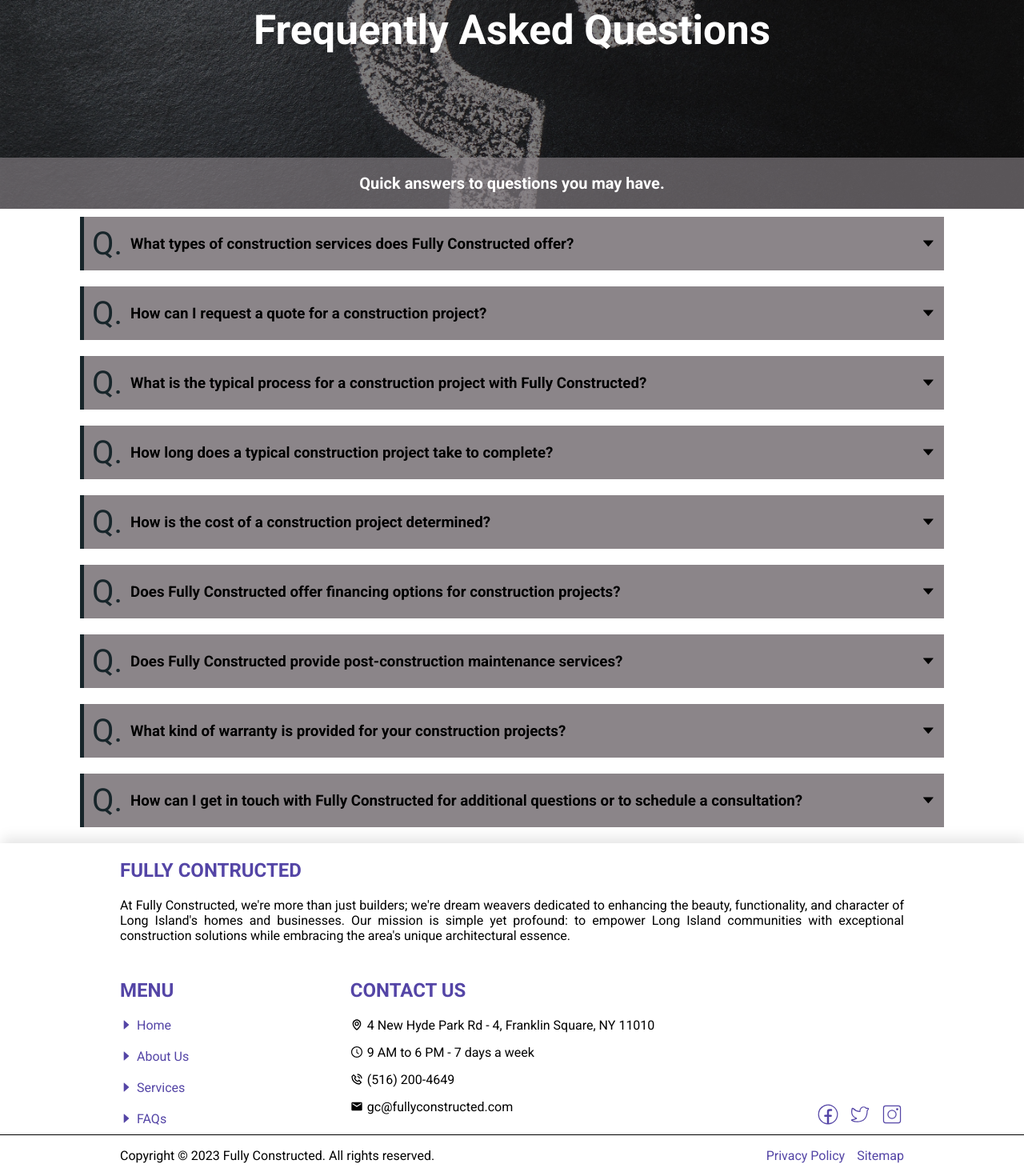
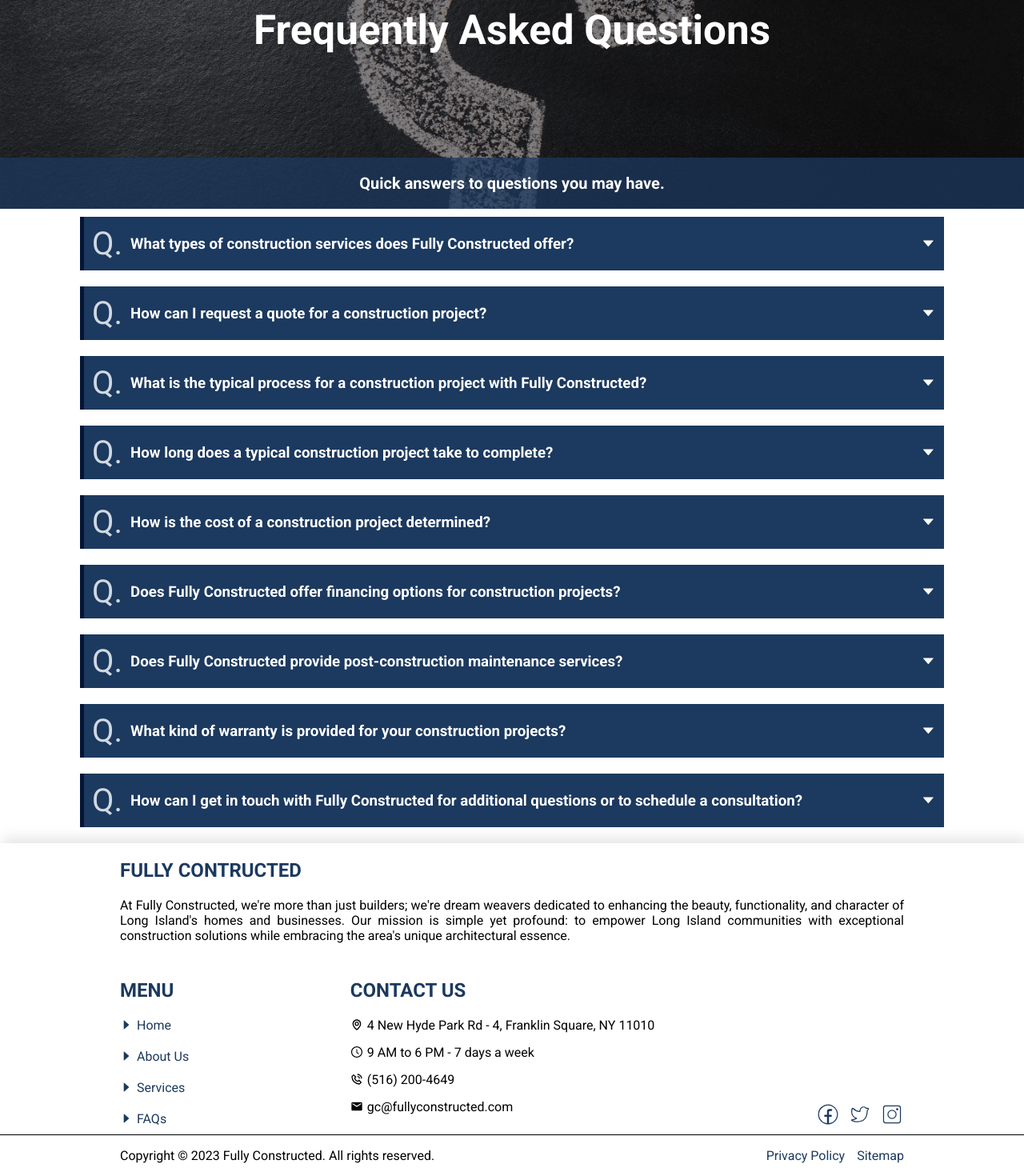
Before and after one commit to Wahaj-Ali/construction-web, a React (Create React App) app: page /FAQs in a window 1280 px wide. Shown: the part 219-1689 px from the top of the page at 80% size. Built offline with nearby package versions, Linux system fonts and the light colour scheme.

Commit message:
Update color theme.

```diff
--- a/src/Components/AboutHero/AboutHero.css
+++ b/src/Components/AboutHero/AboutHero.css
@@ -29,7 +29,7 @@
 
   .insuranceHeroDesc h3 {
     margin: 0;
-    background-color: #8b85899c;
+    background-color: #1c395fba;
     /* background-color: #5445a666; */
     padding: 20px;
     font-size: 20px;
--- a/src/Components/AbtWCU/AbWCU.css
+++ b/src/Components/AbtWCU/AbWCU.css
@@ -1,7 +1,4 @@
 .whyChooseUs {
-    /* height: 100dvh; */
-    /* background-color: #5d5b9f; */
-    /* background-color: #2e343c; */
     padding: 20px 0;
     color: #fff;
     flex-direction: column;
@@ -15,15 +12,11 @@
   }
 
   .whyUsTitle h2 {
-    /* font-size: 40px; */
-    /* margin: 0; */
-    color: #8b8589;
+    color: #041434;
     font-family: 'Teko';
     font-weight: 600;
     font-size: 50px;
     line-height: 42px;
-    /* padding-bottom: 5px;
-    border-bottom: 2px dotted; */
   }
 
   .wcuList {
@@ -37,7 +30,7 @@
 
   .wcuListItem {
     /* width: calc(26% - 20px); */
-    background-color: #8b8589;
+    background: #1c395f;
     /* height: 225px; */
     color: #fff;
     padding: 10px;
--- a/src/Components/FAQ/FAQ.css
+++ b/src/Components/FAQ/FAQ.css
@@ -11,6 +11,7 @@
     display: flex;
     width: 100%;
     justify-content: space-between;
+    color: #fff;
 }
 
 .fAns {
@@ -38,9 +39,9 @@
     display: flex;
     align-items: center;
     /* background-color: #a65445a8; */
-    background-color: #8b8589;;
+    background-color: #1c395f;
     padding: 10px;
-    border-left: 5px solid #17252a;
+    border-left: 5px solid #041434;
     cursor: pointer;
 }
 
@@ -50,7 +51,7 @@
 }
 
 #qIcon {
-    color: #17252a;
+    color: #d0d9e1;
 }
 
 #aIcon {
--- a/src/Components/Footer/Footer.css
+++ b/src/Components/Footer/Footer.css
@@ -23,7 +23,7 @@
 
 .socialMedia h2, .fMenu h2, .fContactInfo h2, .business h2 {
     text-transform: uppercase;
-    color: #5445a6;
+    color: #1c395f;
 }
 
 .socialMedia p {
@@ -50,7 +50,7 @@
 }
 
 .fLink {
-    color: #5445a6;
+    color: #1c395f;
     text-decoration: none;
     display: flex;
     align-items: center;
@@ -79,7 +79,7 @@
 }
 
 .fsLink {
-    color: #5445a6;
+    color: #1c395f;
     font-size: 30px;
     display: flex;
     /* transition: all 0.7s ease-out; */
--- a/src/Components/Navbar/Navbar.css
+++ b/src/Components/Navbar/Navbar.css
@@ -96,7 +96,7 @@
   border: none;
   padding: 15px;
   border-radius: 5px;
-  background-color: #8b8589;
+  background-color: #1c395f;
   color: #def2f1;
   font-size: 14px;
   font-weight: 600;
@@ -105,8 +105,8 @@
 }
 
 .quote-btn:hover {
-  background-color: #000;
-  color: #fff;
+  background-color: #d0d9e1;
+  color: #1c395f;
 }
 
 @media (max-width: 1024px) {
--- a/src/Components/ServiceOverview/ServiceOverview.css
+++ b/src/Components/ServiceOverview/ServiceOverview.css
@@ -6,7 +6,7 @@
     margin: 25px 0;
     border-radius: 10px;
     /* background: linear-gradient(to top,#6a58ca,#8174c4); */
-    background-color: #8b8589;
+    background: #1c395f;
     padding: 10px;
     color:#fff;
 }
--- a/src/Components/Testimonials/TestimonialV2.css
+++ b/src/Components/Testimonials/TestimonialV2.css
@@ -3,7 +3,7 @@
   justify-content: space-evenly;
   padding: 20px 100px;
   flex-direction: column;
-  background: #8b8589;
+  background: #1c395f;
   color: #fff;
   position: relative;
 }
--- a/src/Pages/AboutUs/AboutUs.css
+++ b/src/Pages/AboutUs/AboutUs.css
@@ -7,7 +7,7 @@
 .aboutSec h3 {
     font-weight: 500;
     /* color: #a65445; */
-    color: #8b8589;
+    color: #041434;
     font-size: 24px;
     line-height: 26px;
     text-transform: uppercase;
@@ -15,12 +15,6 @@
     border-bottom: 1px dotted;
     width: fit-content;
 }
-
-/* .underline {
-    margin: 0;
-    border-bottom: 1px dotted black;
-    width: 5%;
-} */
 
 .aboutSecText {
     font-weight: 500;
@@ -31,8 +25,7 @@
 }
 
 .joinUs {
-    /* background-color: #5445a6b3; */
-    background-color: #8b8589;
+    background-color: #1c395f;
     height: 22vh;
 }
 
--- a/src/Pages/ContactUs/ContactUs.css
+++ b/src/Pages/ContactUs/ContactUs.css
@@ -11,7 +11,7 @@
 
 .contactHeading h1 {
   /* color: #a65445; */
-  color: #000;
+  color: #041434;
   font-family: 'Poppins', sans-serif;
   font-weight: 600;
   font-size: 50px;
@@ -42,10 +42,11 @@
     border: 2px solid;
     border-radius: 50%;
     /* background-color: #5445a6; */
-    background-color: #8b8589;
+    background-color: #1c395f;
 }
 
 .cuIcon {
+  color: #fff;
     align-self: center;
     border-radius: 50%;
     display: flex;
@@ -68,7 +69,7 @@
                -4px 0px 10px -2px rgba(33, 40, 51, 0.6);
 
     /* background-color: #5445a6; */
-    background-color: #8b8589;;
+    background-color: #1c395f;
     border-radius: 10px;
   }
 
--- a/src/Pages/Get A Quote/GetAQuote.css
+++ b/src/Pages/Get A Quote/GetAQuote.css
@@ -16,7 +16,7 @@
     padding: 20px 100px;
     /* background: antiquewhite; */
     /* background: linear-gradient(to left,#6a58ca,#8174c4); */
-    background-color: #8b8589;
+    background-color: #1c395f;
     color: #fff;
     /* margin: 10px 100px; */
   }
--- a/src/Pages/Home/Home.css
+++ b/src/Pages/Home/Home.css
@@ -9,24 +9,11 @@
 }
 
 .homeHeading h2 {
-    /* font-weight: 700;
-    color: #2b7a78;
-    font-size: 28px;
-    line-height: 32px;
-    text-transform: uppercase;
-    margin-bottom: 0;
-    padding-bottom: 5px;
-    border-bottom: 1px dotted; */
-
-    /* margin-bottom: 0; */
-    /* color: #a65445; */
-    color: #8b8589;
+    color: #041434;
     font-family: 'Poppins', sans-serif;
     font-weight: 600;
     font-size: 42px;
     line-height: 42px;
-    /* padding-bottom: 5px; */
-    /* border-bottom: 2px dotted; */
 }
 
 .homeAbout p {
```
